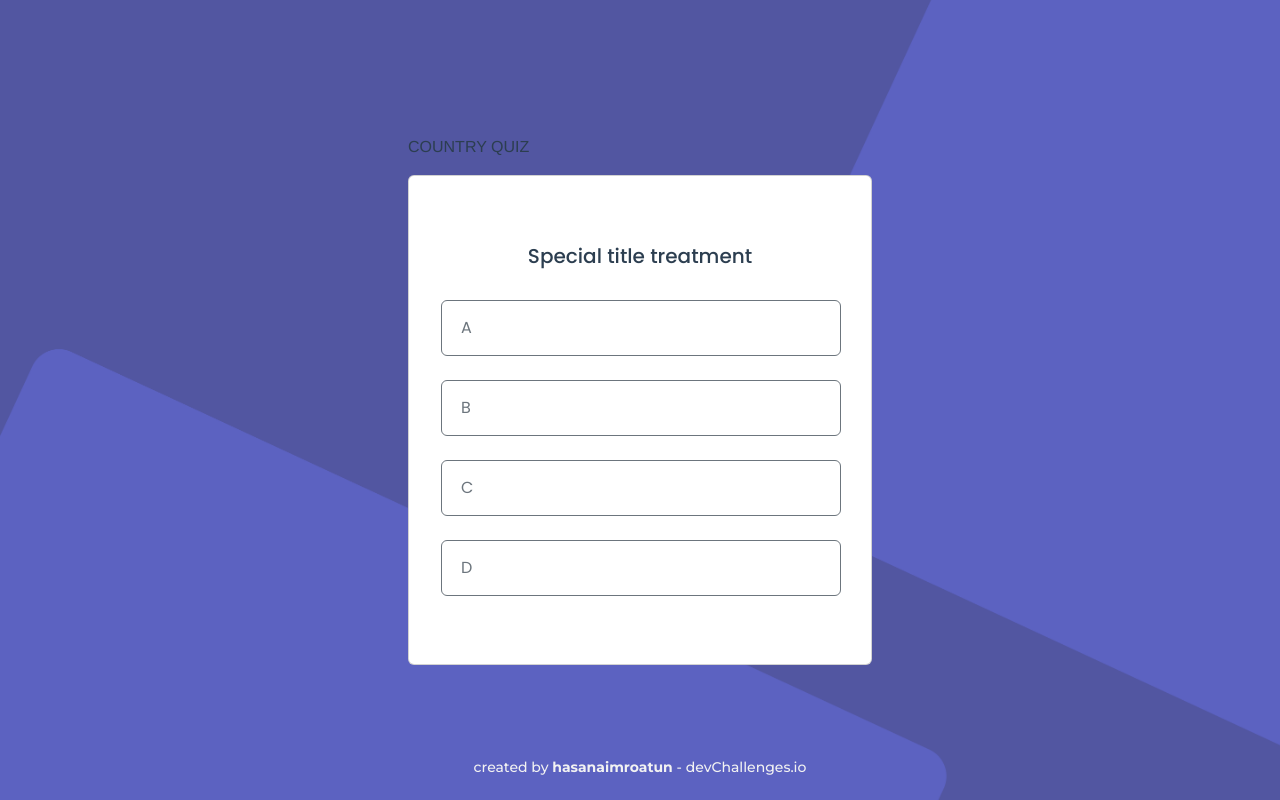
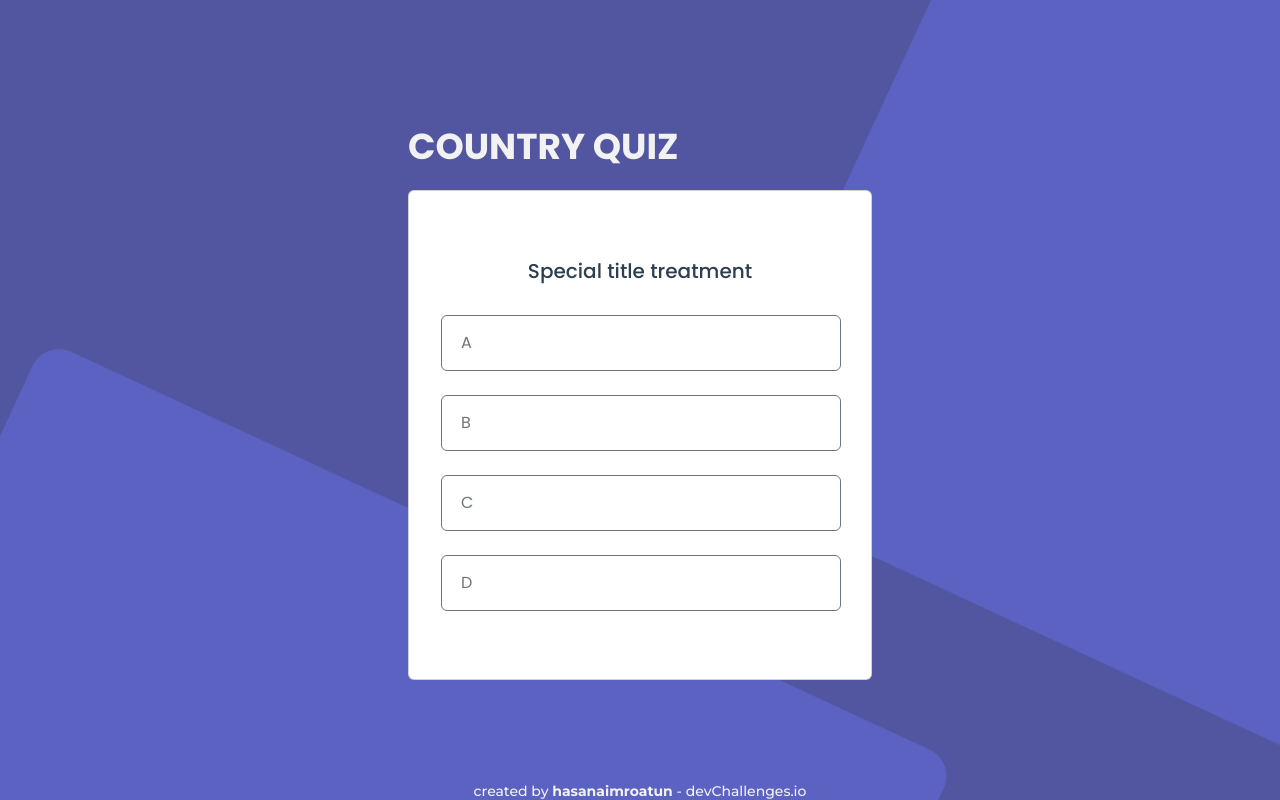
Before and after one commit to hasanaimroatun/wpu-countryQuiz, a Vue app: page / in a window 1280 px wide. Built offline with nearby package versions, Linux system fonts and the light colour scheme.

Commit message:
add showNext to data, modify sQuestions and add sTrueOrFalse in methods, also add css for #title

```diff
--- a/src/components/QuizCards.vue
+++ b/src/components/QuizCards.vue
@@ -1,18 +1,19 @@
 <template>
     <div>
         <div class="position-absolute top-50 start-50 translate-middle">
-            <div class="text-start" :style="{width: '464px'}">COUNTRY QUIZ</div>
-
+            <div class="text-start" id="title">COUNTRY QUIZ</div>
             <keep-alive>
                 <component
                     :is="activeTab"
+                    :showNext="showNext"
                     class="content"
                     @showResult='sResult'
                     @showQuestions='sQuestions'
+                    @showTrue='sTrueOrFalse'
                 />
             </keep-alive>
         </div>
-        <div class="createdBy mb-4 position-absolute bottom-0 start-50 translate-middle-x">
+        <div class="createdBy position-absolute bottom-0 start-50 translate-middle-x">
             created by <a href="https://github.com/hasanaimroatun/wpu-countryQuiz">hasanaimroatun</a> - devChallenges.io
         </div>
     </div>
@@ -30,7 +31,8 @@ import QuizResult from './QuizResult.vue'
         },
         data() {
             return {
-               activeTab: 'QuizQuestions'
+               activeTab: 'QuizQuestions',
+               showNext: false,
             }
         },
         methods: {
@@ -39,6 +41,10 @@ import QuizResult from './QuizResult.vue'
             },
             sQuestions() {
                 this.activeTab = 'QuizQuestions'
+                this.showNext = false
+            },
+            sTrueOrFalse() {
+                this.showNext = true
             }
         }
     }
@@ -46,6 +52,14 @@ import QuizResult from './QuizResult.vue'
 
 <style>
 @import url('https://fonts.googleapis.com/css2?family=Montserrat:wght@500;700&family=Poppins:wght@400;500;600;700&display=swap');
+
+#title {
+    width: 464px;
+    font-family: 'Poppins', sans-serif;
+    font-weight: 700;
+    font-size: 36px;
+    color: #F2F2F2;
+}
 
 .createdBy {
     font-family: 'Montserrat', sans-serif;
```
